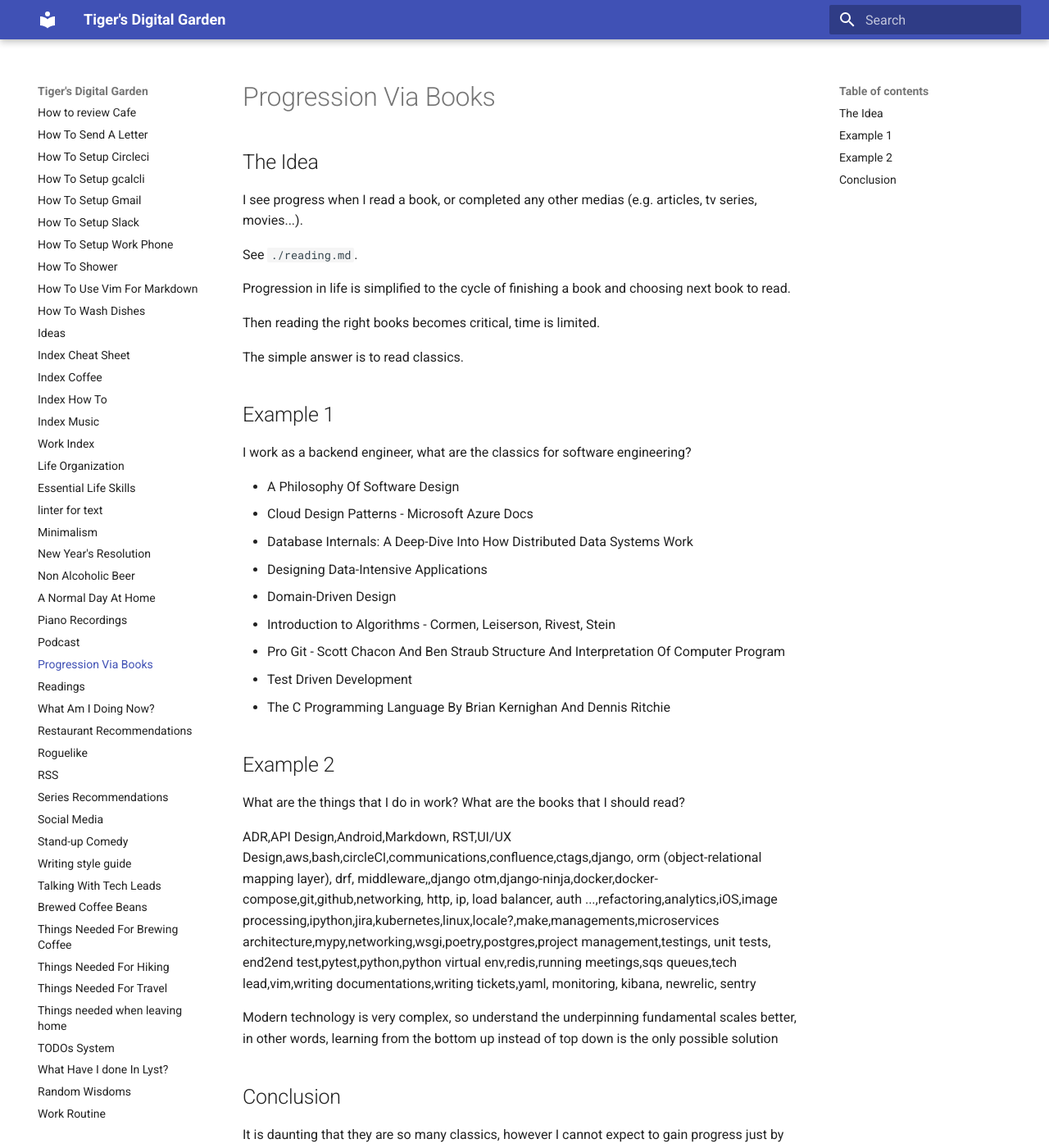
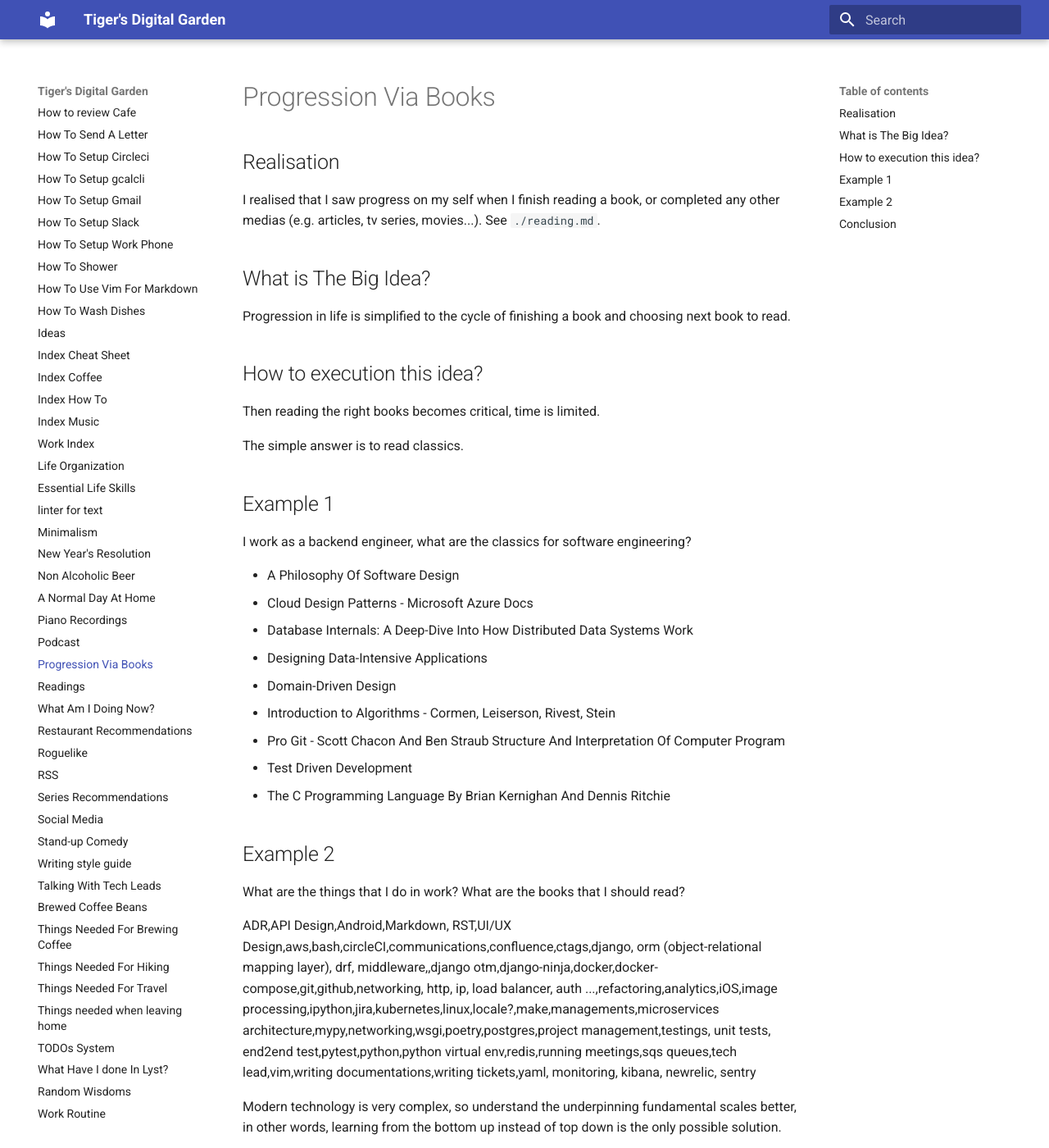
Before and after one commit to ynotstartups/notes, an MkDocs documentation site: the page built from notes/progression-via-books.md, in a window 1280 px wide and 1400 px high. Shown: the whole window at 82% size. Built offline with MkDocs 1.6.1 and Material for MkDocs 9.7.7, drawn with Linux system fonts in a browser that asks for light colours.

Commit message:
update progression via book

```diff
--- a/notes/progression-via-books.md
+++ b/notes/progression-via-books.md
@@ -1,12 +1,15 @@
 # Progression Via Books
 
-## The Idea
+## Realisation
 
-I see progress when I read a book, or completed any other medias (e.g. articles, tv series, movies...).
-
+I realised that I saw progress on my self when I finish reading a book, or completed any other medias (e.g. articles, tv series, movies...).
 See `./reading.md`.
 
+## What is The Big Idea?
+
 Progression in life is simplified to the cycle of finishing a book and choosing next book to read.
+
+## How to execution this idea?
 
 Then reading the right books becomes critical, time is limited.
 
@@ -33,7 +36,7 @@ What are the things that I do in work? What are the books that I should read?
 
 ADR,API Design,Android,Markdown, RST,UI/UX Design,aws,bash,circleCI,communications,confluence,ctags,django, orm (object-relational mapping layer), drf, middleware,,django otm,django-ninja,docker,docker-compose,git,github,networking, http, ip, load balancer, auth ...,refactoring,analytics,iOS,image processing,ipython,jira,kubernetes,linux,locale?,make,managements,microservices architecture,mypy,networking,wsgi,poetry,postgres,project management,testings, unit tests, end2end test,pytest,python,python virtual env,redis,running meetings,sqs queues,tech lead,vim,writing documentations,writing tickets,yaml, monitoring, kibana, newrelic, sentry
 
-Modern technology is very complex, so understand the underpinning fundamental scales better, in other words, learning from the bottom up instead of top down is the only possible solution
+Modern technology is very complex, so understand the underpinning fundamental scales better, in other words, learning from the bottom up instead of top down is the only possible solution.
 
 ## Conclusion
 
```
